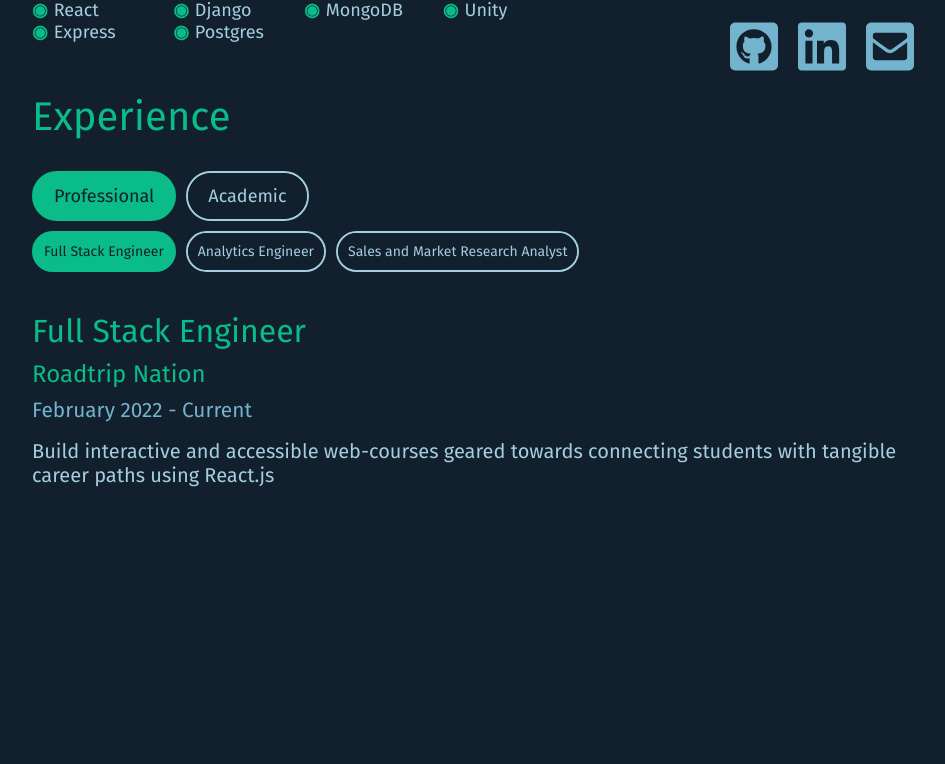
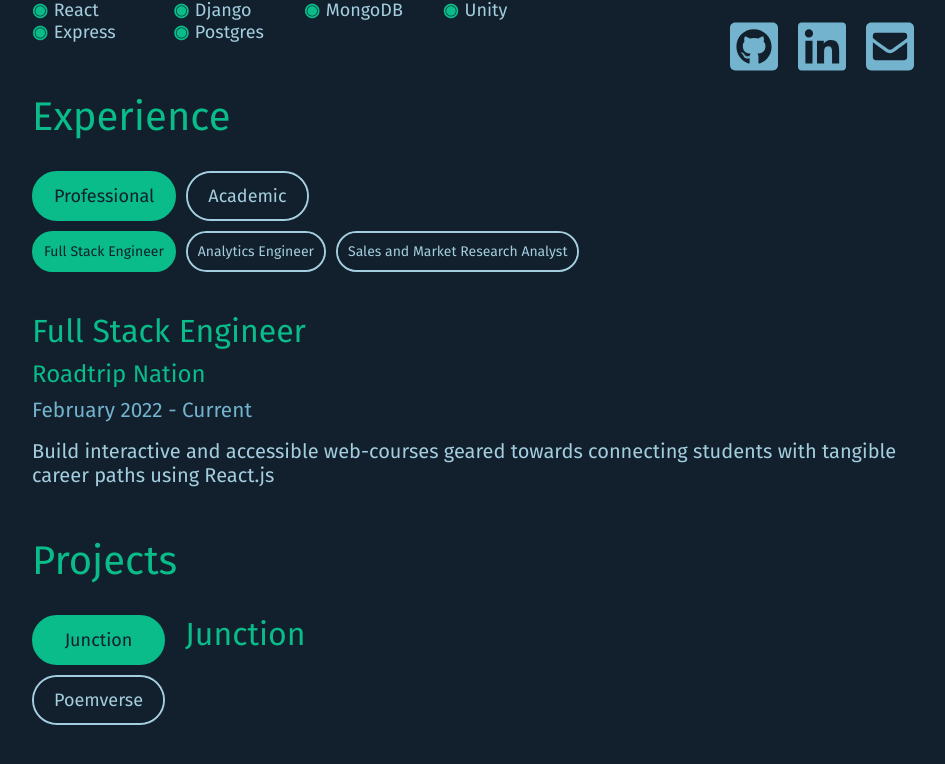
Before and after one commit to matt-gefen/portfolio-application, a React (Create React App) app: page / in a window 1280 px wide. Shown: the part 833-1597 px from the top of the page, without its empty margins (58-1003 px from the left). Before the commit the page ends 1519 px from the top, so only its background shows below. Built offline with nearby package versions, Linux system fonts and the light colour scheme; a web font is replaced by a local one.

Commit message:
projects section basic setup and initial data

```diff
--- a/src/components/Landing/Experience/Experience.jsx
+++ b/src/components/Landing/Experience/Experience.jsx
@@ -58,8 +58,9 @@ const Experience = (props) => {
                         <div className='experience-title'>{selectedInfo.title}</div>
                     </div>
                     <div className='experience-subheader'>
-                        <a className='experience-subtitle' target='blank' href={selectedInfo.link}>{selectedInfo.subtitle} </a>
-                        {/* <div className='icon-arrow'><SquareArrow /></div> */}
+                        <a className='experience-subtitle' target='blank' href={selectedInfo.link}>
+                            {selectedInfo.subtitle}
+                        </a>
                         <div className='experience-time'>{selectedInfo.time}</div>
                     </div>
                     <div className='experience-bullets'>
--- a/src/components/Landing/Experience/PrimaryTab.jsx
+++ b/src/components/Landing/Experience/PrimaryTab.jsx
@@ -1,9 +1,8 @@
 import {React} from 'react'
 
-const PrimaryTab = ({title, index, setSelectedTab, selectedTab}) => {
+const PrimaryTab = ({title, index, setSelectedTab, selectedTab, section}) => {
     return (
-        <div className={`primary-tab ${selectedTab === index ? 'selected' : ''}`} onClick={() => {
-
+        <div className={`primary-tab ${section} ${selectedTab === index ? 'selected' : ''}`} onClick={() => {
             setSelectedTab(index)
             }}>
             {title}
--- a/src/components/Landing/Landing.jsx
+++ b/src/components/Landing/Landing.jsx
@@ -2,6 +2,7 @@ import {React, useState} from 'react'
 
 import About from './About/About';
 import Experience from './Experience/Experience';
+import Projects from '../Projects/Projects';
 // import {ReactComponent as LinkedinLogo} from '../../assets/icons/linkedin-brands.svg'
 // import {ReactComponent as GithubLogo} from '../../assets/icons/github-square-brands.svg'
 // import {ReactComponent as EmailLogo} from '../../assets/icons/envelope-square-solid.svg'
@@ -41,6 +42,7 @@ const Landing = (props) => {
       </div>
       <About />
       <Experience />
+      <Projects />
       {/* <div className='buttonContainer'>
         <motion.button
           onClick={() => setSkillsOpen(isSkillsOpen => !isSkillsOpen)}
--- a/src/components/Projects/Projects.jsx
+++ b/src/components/Projects/Projects.jsx
@@ -1,78 +1,59 @@
-import React from 'react'
-import Modal from 'react-modal'
-import { motion } from 'framer-motion'
+import React, {useState, useEffect} from 'react'
 
-import styles from "./Projects.module.css";
+import { map } from 'lodash';
 
 import poemverse from '../../assets/images/tree_background.svg'
 import magic from '../../assets/images/particles.gif'
 
-import ProjectCard from '../ProjectCard/ProjectCard';
+// import ProjectCard from '../ProjectCard/ProjectCard';
+import PrimaryTab from '../Landing/Experience/PrimaryTab'
 
 
-const customStyles = {
-  content: {
-    display: 'flex',
-    flexDirection: 'column',
-    top: '50%',
-    left: '50%',
-    right: 'auto',
-    bottom: 'auto',
-    marginRight: '-50%',
-    transform: 'translate(-50%, -50%)',
-    width: '75%',
-  },
-};
+const Projects = (props) => {
+  const projects = require('./data/projects.json')
+  // const [tabs, setSelectedTab] = useState(0);
+  const [selectedTab, setSelectedTab] = useState(0);
+  const [selectedInfo, setSelectedInfo] = useState(projects.projects[selectedTab]);
+  // const [selectedSubTab, setSelectedSubTab] = useState(0);
 
-const Projects = (props) => {
-
-  let subtitle;
-  const [modalIsOpen, setIsOpen] = React.useState(false);
-
-  function openModal() {
-    setIsOpen(true);
+  const setPrimaryTab = (index) => {
+      setSelectedTab(index);
+      // setSelectedSubTab(0);
   }
 
-  function afterOpenModal() {
-    // references are now sync'd and can be accessed.
-    subtitle.style.color = '#f00';
-  }
+  const tabs = map(projects.projects, (element, index) => {
+      return <PrimaryTab
+                  title={element.title}
+                  index={index}
+                  setSelectedTab={setPrimaryTab}
+                  selectedTab={selectedTab}
+                  section={'projects-tab'}
+                  />
 
-  function closeModal() {
-    setIsOpen(false);
-  }
+  })
+
+  useEffect(() => {
+    setSelectedInfo(projects.projects[selectedTab]);
+},[selectedTab, projects]);
 
   return (
-    <div className={styles.projects}>
-
-      <ProjectCard
-        background='#3873cb'
-        title='Junction'
-        id='junction'
-        text='Full Stack Community Builder built in the MERN Stack'
-        url='https://community-junction.herokuapp.com/'
-      />
-      <ProjectCard
-        background= {`url(${poemverse})`}
-        title='Poemverse'
-        id='poem'
-        text='Full Stack Poetry Anthology Builder built in Django'
-        url='https://poemverse.herokuapp.com/'
-      />
-      <ProjectCard
-        background= '#f1b7a5'
-        title='BirbWatcher'
-        id='birb'
-        text='Full Stack Bird Watching Log built in Node + Express'
-        url='https://birb-watcher.herokuapp.com/'
-      />
-      <ProjectCard
-        background= {`url(${magic})`}
-        title='Magic Tourney'
-        id='magictourney'
-        text='Front End Turn-Based Battle Game built in Javascript'
-        url='https://magic-tourney.netlify.app/'
-      />
+    <div className="projects" id="projects">
+      <div className='projects-title'>Projects</div>
+      <div className='projects-main-section'>
+        <div className='primary-tabs projects-primary-tabs'>
+          {tabs}
+        </div>
+        <div className='project-content'>
+          <div className='project-header'>
+            <div className='project-title'>{selectedInfo.title}</div>
+          </div>
+                        {/* {selectedInfo.bullets &&
+                            selectedInfo.bullets.map((element) => {
+                                return <div className='experience-bullet'>{element}</div>
+                            })
+                        } */}
+        </div>
+      </div>
     </div>
   )
 }
--- /dev/null
+++ b/src/components/Projects/data/projects.json
@@ -0,0 +1,16 @@
+{
+    "projects" : [
+        {
+            "background":"#3873cb",
+            "title":"Junction",
+            "text":"Full Stack Community Builder built in the MERN Stack",
+            "url":"https://community-junction.herokuapp.com/"
+        },
+        {
+            "background":"#3873cb",
+            "title":"Poemverse",
+            "text":"Full Stack Poetry Anthology Builder built in Django",
+            "url":"https://poemverse.herokuapp.com/"
+        }
+    ]
+}
--- a/src/scss/App.scss
+++ b/src/scss/App.scss
@@ -59,3 +59,4 @@ main {
 @import './components/Landing.scss';
 @import './components/About.scss';
 @import './components/Experience.scss';
+@import './components/Projects.scss';
--- a/src/scss/components/Experience.scss
+++ b/src/scss/components/Experience.scss
@@ -6,14 +6,14 @@
     margin-top: 30px;
     margin-left: 30px;
     margin-bottom: 15px;
-    height: 500px;
+    // height: 500px;
     // border: solid 5px #09BC8A;
     width: 85%;
     display: flex;
     flex-direction: column;
     gap: 10px;
+}
 
-}
 .experience-content {
     margin-top: 30px;
     // margin-left: 30px;
--- /dev/null
+++ b/src/scss/components/Projects.scss
@@ -0,0 +1,55 @@
+.projects {
+    margin-left: 60px;
+    margin-bottom: 15px;
+    height: 500px;
+    // margin-left: 30px;
+}
+
+.projects-title {
+    font-size: 2.5rem;
+    text-align: left;
+    margin-left: 30px;
+    margin-top: 0px;
+    margin-bottom: 0px;
+    color: #09BC8A;
+}
+
+.projects-main-section {
+    margin-top: 30px;
+    margin-left: 30px;
+    margin-bottom: 15px;
+    // height: 500px;
+    // border: solid 5px #09BC8A;
+    width: 85%;
+    display: flex;
+    flex-direction: row;
+    gap: 10px;
+}
+
+.project-content {
+    // margin-top: 30px;
+    // margin-left: 30px;
+    margin-bottom: 15px;
+    // height: 500px;
+    // border: solid 5px #09BC8A;
+    width: 85%;
+    display: flex;
+    flex-direction: column;
+    justify-content: left;
+    gap: 6px;
+}
+.project-title {
+    text-align: left;
+    font-size: 2rem;
+    text-align: left;
+    margin-top: 0px;
+    margin-bottom: 4px;
+    color: #09BC8A;
+}
+
+.projects-tab {
+    height: fit-content;
+}
+.projects-primary-tabs {
+    flex-direction: column;
+}
```
